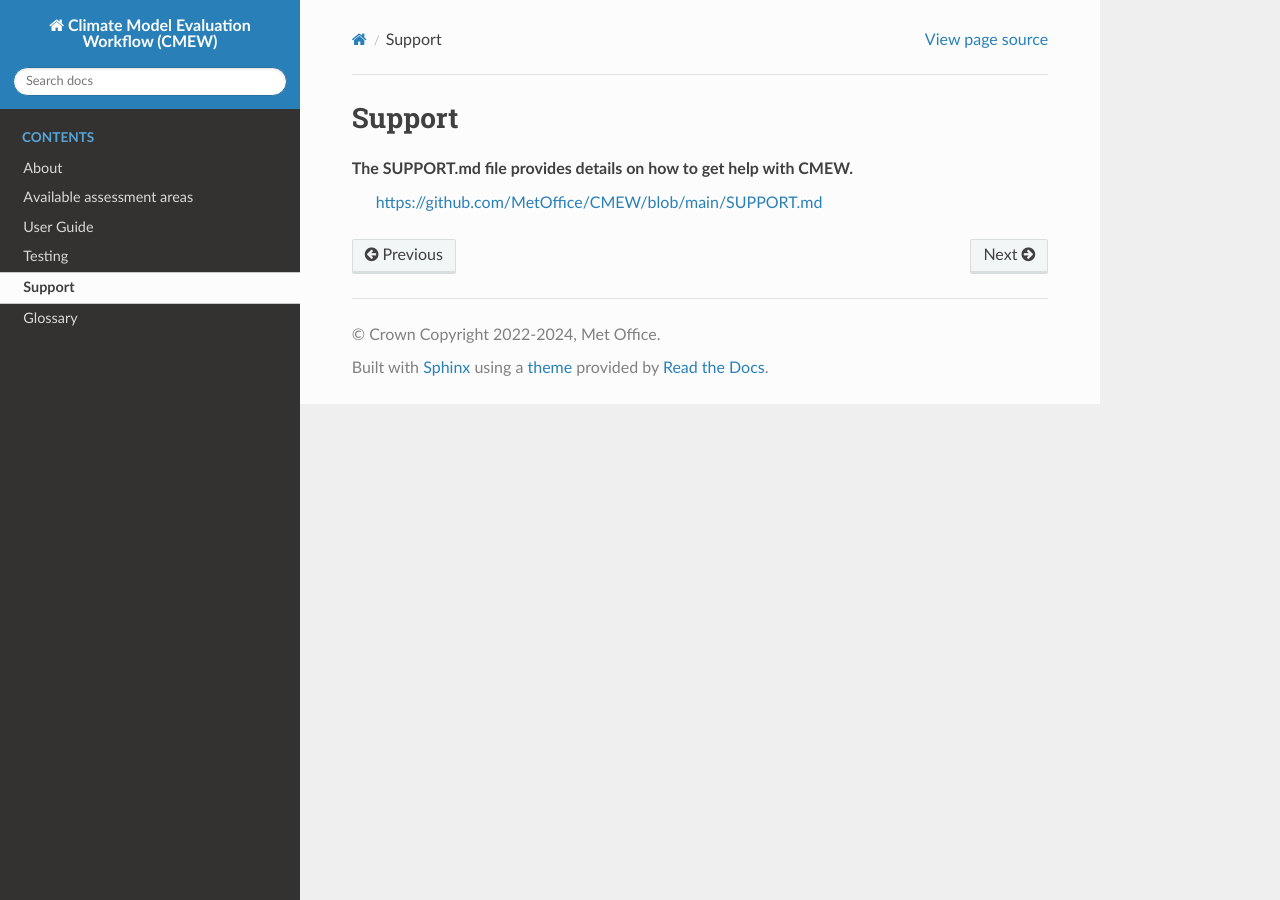
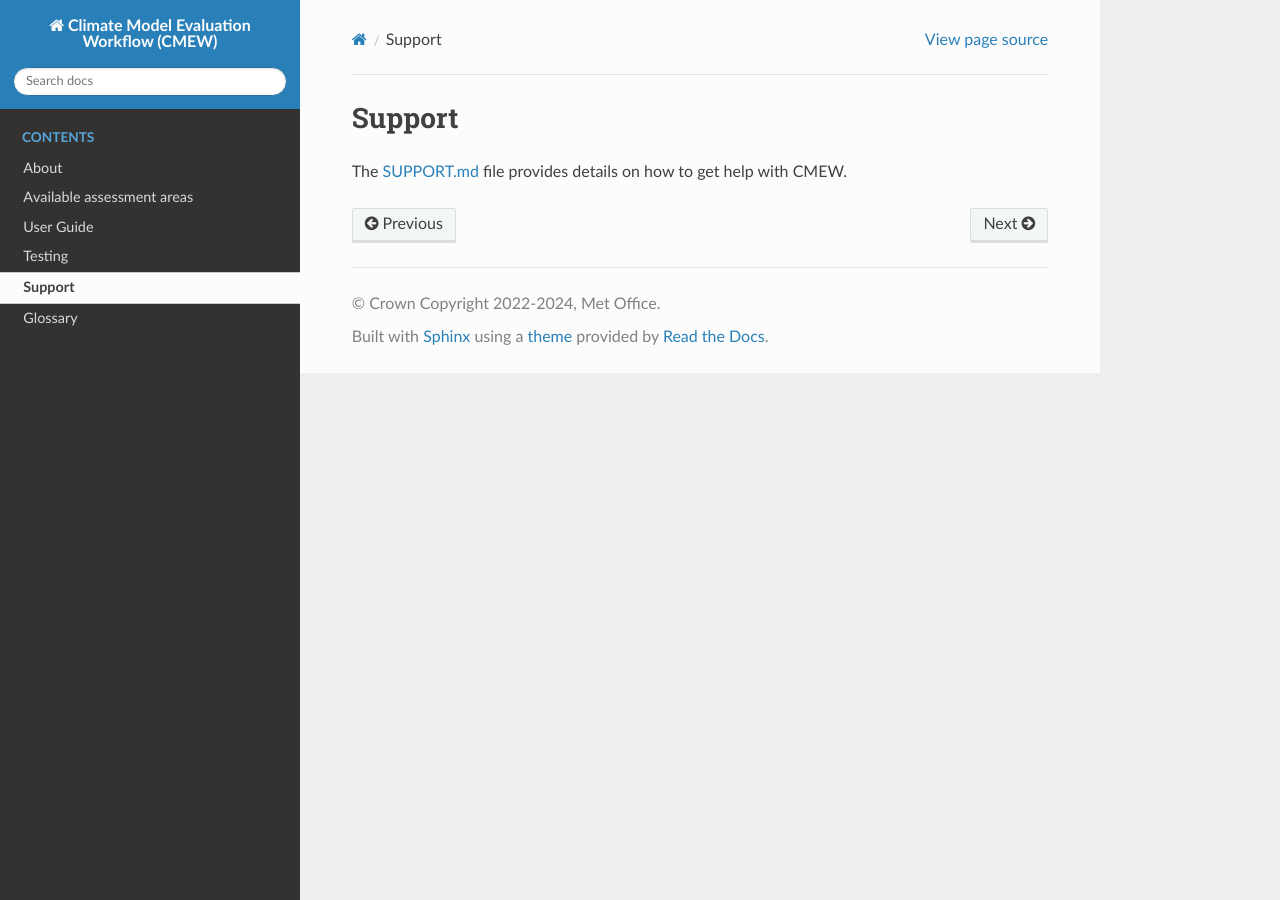
Before and after one commit to MetOffice/CMEW, a Sphinx documentation site: the page built from doc/source/support.rst, in a window 1280 px wide. Built offline with Sphinx 7.4.7 and the Read the Docs theme 3.1.0, drawn with Linux system fonts in a browser that asks for light colours; some of the changed lines change nothing that is shown.

Commit message:
#199: support.rst : Re-instate the reference style URL adding an empty to enable 'make html' to work as suggested by @ehogan in PR #246 in her comment of 07-Feb-2025 5:44 pm.

```diff
--- a/doc/source/support.rst
+++ b/doc/source/support.rst
@@ -6,5 +6,6 @@
 
 .. include:: common.txt
 
-The SUPPORT.md file provides details on how to get help with CMEW.
- https://github.com/MetOffice/CMEW/blob/main/SUPPORT.md
+The SUPPORT.md_ file provides details on how to get help with CMEW.
+
+.. _SUPPORT.md: https://github.com/MetOffice/CMEW/blob/main/SUPPORT.md
```
